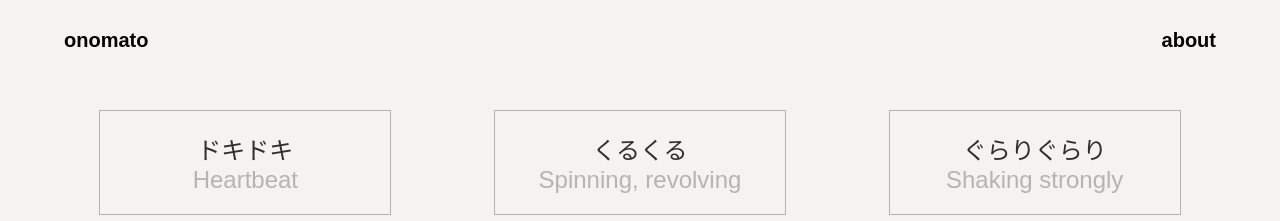
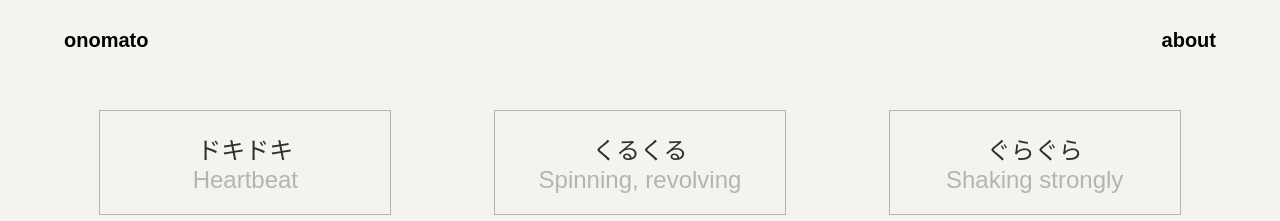
Before and after one commit to leedoughty/japanese-onomatopoeia, a React (Create React App) app: page / in a window 1280 px wide. Shown: the top 221 px of the page. Built offline with nearby package versions, Linux system fonts and the light colour scheme.

Commit message:
Change gurarigurari to more commonly used guragura

```diff
--- a/src/japaneseOnomatopoeia.json
+++ b/src/japaneseOnomatopoeia.json
@@ -42,12 +42,12 @@
     ]
   },
   {
-    "id": "gurarigurari",
-    "word": "ぐらりぐらり",
+    "id": "guragura",
+    "word": "ぐらぐら",
     "meaning": "Shaking strongly",
     "sentences": [
       {
-        "sentence": "小船はあらしの中でぐらりぐらりと揺れた",
+        "sentence": "小船はあらしの中でぐらぐらと揺れた",
         "sentenceMeaning": "The boat lurched about in the storm"
       }
     ]
--- a/src/word-animations/Gurarigurari.js
+++ b/src/word-animations/Guragura.js
@@ -28,14 +28,14 @@ const ShakingAnimation = styled.h1`
   }
 `;
 
-function Gurarigurari() {
+function Guragura() {
   return (
     <WordAnimationBackground backgroundColour="#2f2f2f" navBarColour="white">
       <WordAnimationContainer>
-        <ShakingAnimation>ぐらりぐらり</ShakingAnimation>
+        <ShakingAnimation>ぐらぐら</ShakingAnimation>
       </WordAnimationContainer>
     </WordAnimationBackground>
   );
 }
 
-export default Gurarigurari;
+export default Guragura;
--- a/src/word-animations/WordAnimationMap.js
+++ b/src/word-animations/WordAnimationMap.js
@@ -3,7 +3,7 @@ import * as WordAnimations from "./index.js";
 const WordAnimationComponents = {
   dokidoki: WordAnimations.Dokidoki,
   fuwafuwa: WordAnimations.Fuwafuwa,
-  gurarigurari: WordAnimations.Gurarigurari,
+  guragura: WordAnimations.Guragura,
   kurukuru: WordAnimations.Kurukuru,
   barabara: WordAnimations.Barabara,
   urouro: WordAnimations.Urouro,
--- a/src/word-animations/index.js
+++ b/src/word-animations/index.js
@@ -1,6 +1,6 @@
 export { default as Dokidoki } from "./Dokidoki";
 export { default as Fuwafuwa } from "./Fuwafuwa";
-export { default as Gurarigurari } from "./Gurarigurari";
+export { default as Guragura } from "./Guragura";
 export { default as Kurukuru } from "./Kurukuru";
 export { default as Barabara } from "./Barabara";
 export { default as Urouro } from "./Urouro";
```
